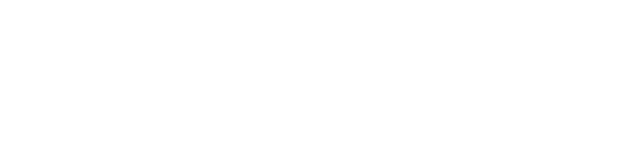
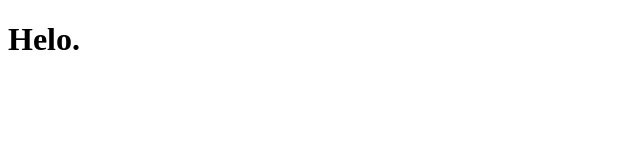
Before and after one commit to xolops95/Xolops122-s-website, a plain HTML site: page index.html in a window 1280 px wide. Shown: the whole page, without its empty margins (0-640 px from the left). Drawn offline with Linux system fonts and the light colour scheme.

Commit message:
Update index.html

```diff
--- a/index.html
+++ b/index.html
@@ -4,6 +4,7 @@
   <meta charset="UTF-8">
   <meta name="viewport" content="width=device-width, initial-scale=1.0">
   <title>my page lol</title>
+  <h1>Helo.</h1>
   <!--
   <link rel="stylesheet" href="styles.css">
   <script src="script.js"></script>
```
